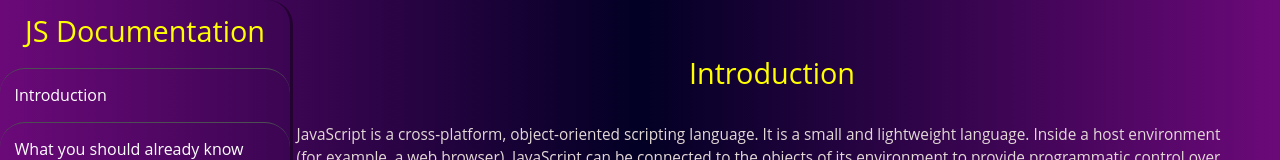
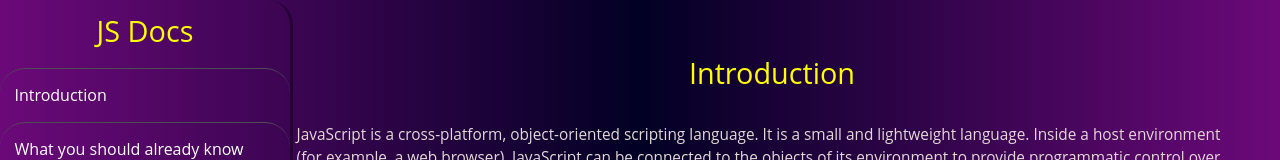
Before and after one commit to MushfiqPlabon/technicalDocJS, a plain HTML site: page index.html in a window 1280 px wide. Shown: the top 160 px of the page. Drawn offline with Linux system fonts and the light colour scheme.

Commit message:
Update index.html

```diff
--- a/index.html
+++ b/index.html
@@ -9,7 +9,7 @@
 </head>
 <body>
   <nav id="navbar">
-    <header>JS Documentation</header>
+    <header>JS Docs</header>
     <ul>
       <li><a class="nav-link" href="#Introduction">Introduction</a></li>
       <li>
```
